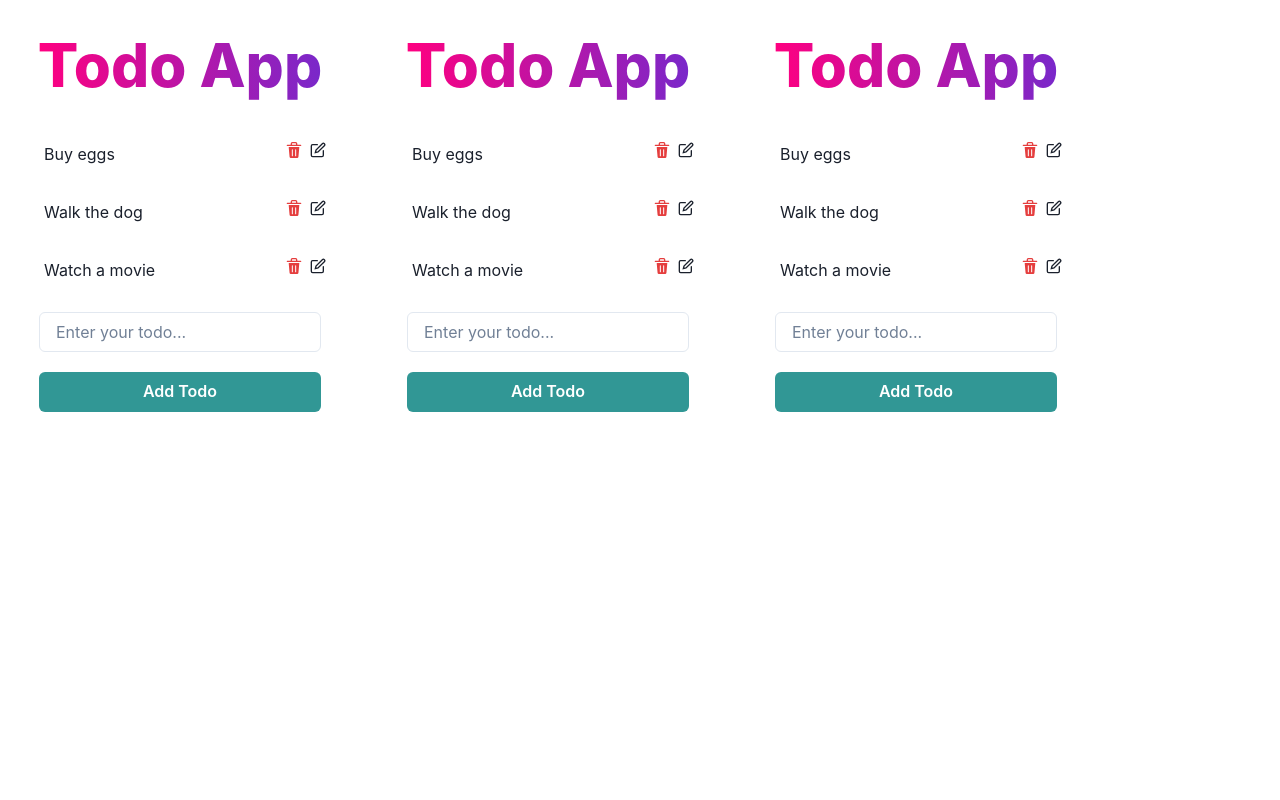
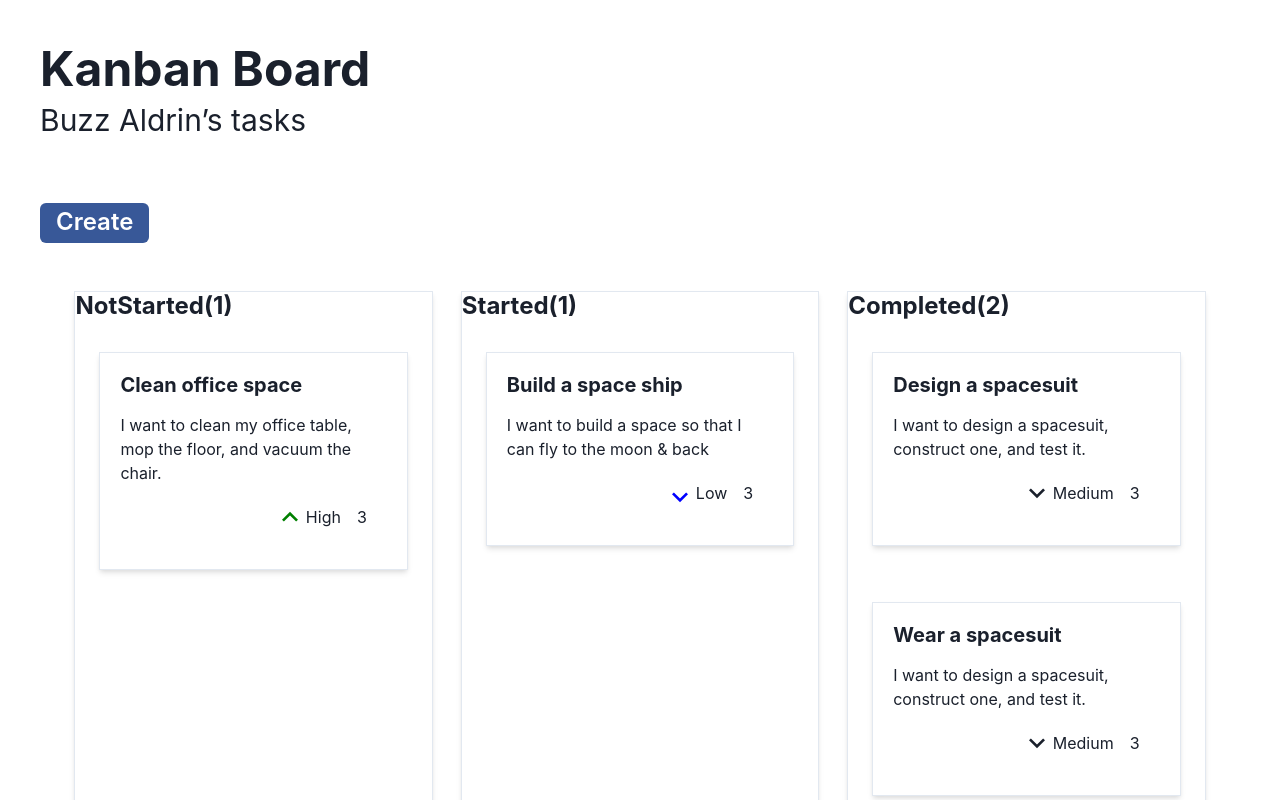
Before and after one commit to gauravrana05/To-Do-List, a React (Create React App) app: page / in a window 1280 px wide. Shown: the top 800 px of the page. Built offline with nearby package versions, Linux system fonts and the light colour scheme.

Commit message:
dashboard

```diff
--- a/package.json
+++ b/package.json
@@ -7,6 +7,11 @@
     "@chakra-ui/react": "^2.7.1",
     "@emotion/react": "^11.11.1",
     "@emotion/styled": "^11.11.0",
+    "@fortawesome/fontawesome-svg-core": "^6.4.0",
+    "@fortawesome/free-brands-svg-icons": "^6.4.0",
+    "@fortawesome/free-regular-svg-icons": "^6.4.0",
+    "@fortawesome/free-solid-svg-icons": "^6.4.0",
+    "@fortawesome/react-fontawesome": "^0.2.0",
     "@testing-library/jest-dom": "^5.16.5",
     "@testing-library/react": "^13.4.0",
     "@testing-library/user-event": "^13.5.0",
--- a/src/App.js
+++ b/src/App.js
@@ -1,8 +1,19 @@
-import { Stack, HStack, VStack, Text } from "@chakra-ui/react"
+
+import {
+  Stack,
+  HStack,
+  VStack,
+  Text,
+  Box,
+  Heading,
+  Container,
+  Button,
+} from "@chakra-ui/react"
 import "./App.css"
 import { useState } from "react"
 import AddTodo from "./components/AddTodo"
 import TodoList from "./components/TodoList"
+import DisplayList from "./components/DisplayList"
 
 function App() {
   const todosList = [
@@ -12,9 +23,10 @@ function App() {
   ]
 
   const taskList = [
-    { id: 1, task: { title: "", description: "" }, type: "notStarted" },
-    { id: 2, task: { title: "", description: "" }, type: "notStarted" },
-    { id: 3, task: { title: "", description: "" }, type: "notStarted" },
+    { id: 1, task: { title: "Clean office space", description: "I want to clean my office table, mop the floor, and vacuum the chair. "}, points: 3, type: "notStarted",priority:"High" },
+    { id: 2, task: { title: "Build a space ship ", description: "I want to build a space so that I can fly to the moon & back" }, points:3, type: "started",priority: "Low" },
+    { id: 3, task: { title: "Design a spacesuit", description: "I want to design a spacesuit, construct one, and test it. " },points:3, type: "completed",priority: "Medium" },
+    { id: 4, task: { title: "Wear a spacesuit", description: "I want to design a spacesuit, construct one, and test it. " },points:3, type: "completed",priority: "Medium" },
   ]
 
   const [todos, setTodos] = useState(todosList)
@@ -27,7 +39,7 @@ function App() {
     })
 
     setTodos(newTodos)
-    console.log(newTodos)
+    console.log(tasks)
   }
 
   function addTodo(newTodo) {
@@ -40,49 +52,31 @@ function App() {
     })
     setTodos(updatedItem)
   }
+  function Feature({category}) {
+    return (
+      <VStack align='flex-start' width='28%' height='700px' shadow="md" borderWidth="1px">
+        <DisplayList tasks={tasks} category = {category}/>
+      </VStack>
+    )
+  }
 
   return (
-    <HStack>
-      <VStack p={5}>
-        <Text
-          bgGradient="linear(to-l, #7928CA,#FF0080)"
-          bgClip="text"
-          fontSize="6xl"
-          fontWeight="extrabold"
-        >
-          Todo App
-        </Text>
 
-        <TodoList todos={todos} deleteTodo={deleteTodo} editTodo={editTodo} />
-        <AddTodo addTodo={addTodo} />
+      <VStack  align='flex-start'>
+        <HStack padding='40px' display='block' justifySelf='start'left='0'>
+          <Heading   fontSize='xxx-large'>Kanban Board</Heading>
+          <Text  fontSize="3xl">Buzz Aldrin’s tasks</Text>
+          <Button fontSize='2xl' colorScheme='facebook' marginTop='60px'>Create</Button>
+        </HStack>
+        <HStack justifyContent='center' gap={7} width='100%'>
+        <Feature category = "notStarted"/>
+        <Feature category="started"/>
+        <Feature category="completed"/>
+      </HStack>
+      <HStack padding='40px'  justifyContent='center' width='100%'>
+          <Heading>I am a footer</Heading>
+        </HStack>
       </VStack>
-      <VStack p={5}>
-        <Text
-          bgGradient="linear(to-l, #7928CA,#FF0080)"
-          bgClip="text"
-          fontSize="6xl"
-          fontWeight="extrabold"
-        >
-          Todo App
-        </Text>
-
-        <TodoList todos={todos} deleteTodo={deleteTodo} editTodo={editTodo} />
-        <AddTodo addTodo={addTodo} />
-      </VStack>
-      <VStack p={5}>
-        <Text
-          bgGradient="linear(to-l, #7928CA,#FF0080)"
-          bgClip="text"
-          fontSize="6xl"
-          fontWeight="extrabold"
-        >
-          Todo App
-        </Text>
-
-        <TodoList todos={todos} deleteTodo={deleteTodo} editTodo={editTodo} />
-        <AddTodo addTodo={addTodo} />
-      </VStack>
-    </HStack>
   )
 }
 
--- /dev/null
+++ b/src/components/DisplayList.js
@@ -0,0 +1,52 @@
+import {
+  HStack,
+  VStack,
+  Text,
+  Flex,
+  Badge,
+  Heading,
+  Box,
+} from "@chakra-ui/react"
+import {ChevronDownIcon, ChevronUpIcon} from "@chakra-ui/icons"
+import React, { useState } from "react"
+
+function Icon({priority}){
+        return (priority === "Low")? <ChevronDownIcon w={8} h={8} color='blue' mt={4}/>
+                                    :(priority === "Medium")
+                                    ?<ChevronDownIcon w={8} h={8} mt={3} />
+                                    :<ChevronUpIcon w={8} h={8} mt={3} color='green'/>
+
+}
+
+function DisplayList({ tasks, category }) {
+
+  let categoryTasks = tasks.filter(function check(task){ console.log(task.type, "chal hat boddk" , category);return task.type === category });
+
+  return !categoryTasks.length ? (
+    <Badge colorScheme="purple" variant="outline" borderRadius="4" p="4" m="5">
+      No todos for Today!!
+    </Badge>
+  ) : (
+    <VStack width="100%" align="flex-start">
+      <Heading fontSize="2xl" textTransform='capitalize'> {category}({categoryTasks.length})</Heading>
+
+     {categoryTasks.map((item) => (
+        <HStack>
+          <Flex p={6} display="block">
+            <Box p={5} shadow="md" borderWidth="1px">
+              <Heading fontSize="xl">{item.task.title}</Heading>
+              <Text mt={4}>{item.task.description}</Text>
+              <Box p={1} display="flex" justifyContent="flex-end">
+                <Icon priority = {item.priority}/>
+                <Text mt={4}>{item.priority}</Text>
+                <Text m={4}>{item.points}</Text>
+              </Box>
+            </Box>
+          </Flex>
+        </HStack>
+      ))}
+    </VStack>
+  )
+}
+
+export default DisplayList
--- a/src/index.js
+++ b/src/index.js
@@ -2,6 +2,7 @@ import React from 'react';
 import ReactDOM from 'react-dom';
 import './index.css';
 import App from './App';
+
 import { ChakraProvider } from "@chakra-ui/react"
 
 ReactDOM.render(
```
Also changed, not shown: 1 other file (tests, documents, lock files or other folders).
